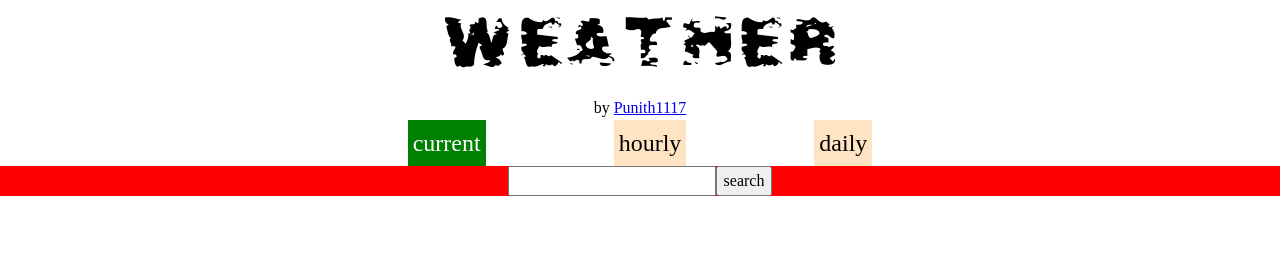
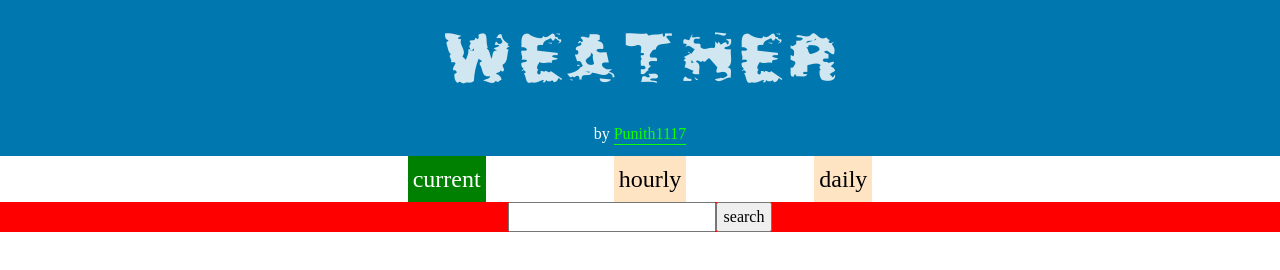
Before and after one commit to Punith1117/weather, a website built with webpack: page src/template.html in a window 1280 px wide. Built offline with nearby package versions, Linux system fonts and the light colour scheme.

Commit message:
add background-color, color and modify alignment of header elements

```diff
--- a/src/style.css
+++ b/src/style.css
@@ -12,13 +12,24 @@ header {
     flex-direction: column;
     justify-content: center;
     align-items: center;
+    background-color: rgb(0, 120, 175);
 }
 
 .project-name {
     font-family: chalk-font;
     font-size: max(3rem, 5vw);
+    color: rgba(255, 255, 255, 0.815);
+    padding-top: 1rem;
 }
 
+.author {
+    margin: 10px;
+    color: white;
+    a {
+        color: rgb(12, 255, 4);
+        text-underline-offset: 5px;
+    }
+}
 .tabs {
     display: flex;
     justify-content: center;
```
